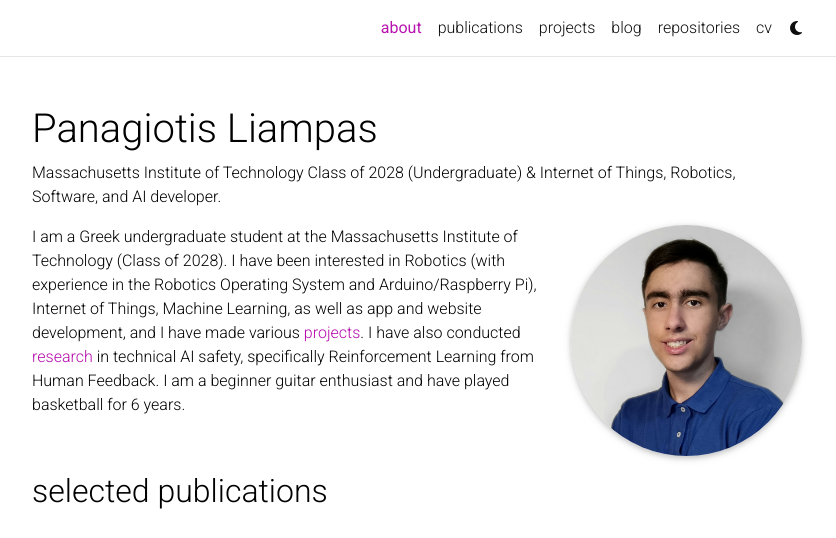
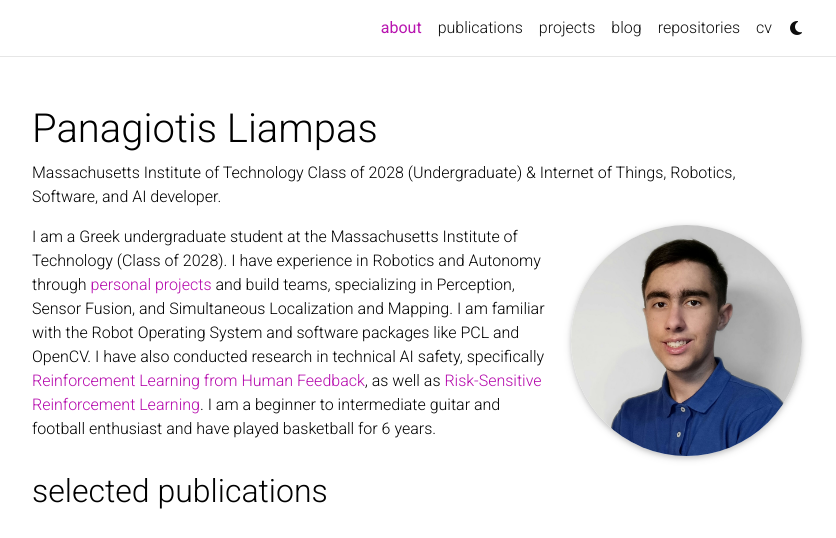
Before and after one commit to pliam1105/pliam1105.github.io, a Jekyll site: the page built from _pages/about.md, in a window 1280 px wide, cut to the strip 0-538 px from the top of the page. Shown: the whole strip, without its empty margins (223-1059 px from the left). Built offline with Jekyll 4.4.1, drawn with Linux system fonts in a browser that asks for light colours; full-size pictures stand in for the smaller copies a plugin makes; comment, search, counter and statistics services are not loaded; a style sheet for code colours, icons or effects is not loaded.

Commit message:
Update stuff

```diff
--- a/_pages/about.md
+++ b/_pages/about.md
@@ -19,4 +19,4 @@
 social: true  # includes social icons at the bottom of the page
 ---
 
-I am a Greek undergraduate student at the Massachusetts Institute of Technology (Class of 2028). I have been interested in Robotics (with experience in the Robotics Operating System and Arduino/Raspberry Pi), Internet of Things, Machine Learning, as well as app and website development, and I have made various [projects](https://github.com/pliam1105). I have also conducted [research](https://arxiv.org/abs/2311.12004) in technical AI safety, specifically Reinforcement Learning from Human Feedback. I am a beginner guitar enthusiast and have played basketball for 6 years.
+I am a Greek undergraduate student at the Massachusetts Institute of Technology (Class of 2028). I have experience in Robotics and Autonomy through [personal projects](https://github.com/pliam1105) and build teams, specializing in Perception, Sensor Fusion, and Simultaneous Localization and Mapping. I am familiar with the Robot Operating System and software packages like PCL and OpenCV. I have also conducted research in technical AI safety, specifically [Reinforcement Learning from Human Feedback](https://arxiv.org/abs/2311.12004), as well as [Risk-Sensitive Reinforcement Learning](https://medium.com/@pliam1105/risk-sensitive-reinforcement-learning-with-applications-in-autonomous-driving-part-1-93eebad62823). I am a beginner to intermediate guitar and football enthusiast and have played basketball for 6 years.
```
Also changed, not shown: 1 other file.
